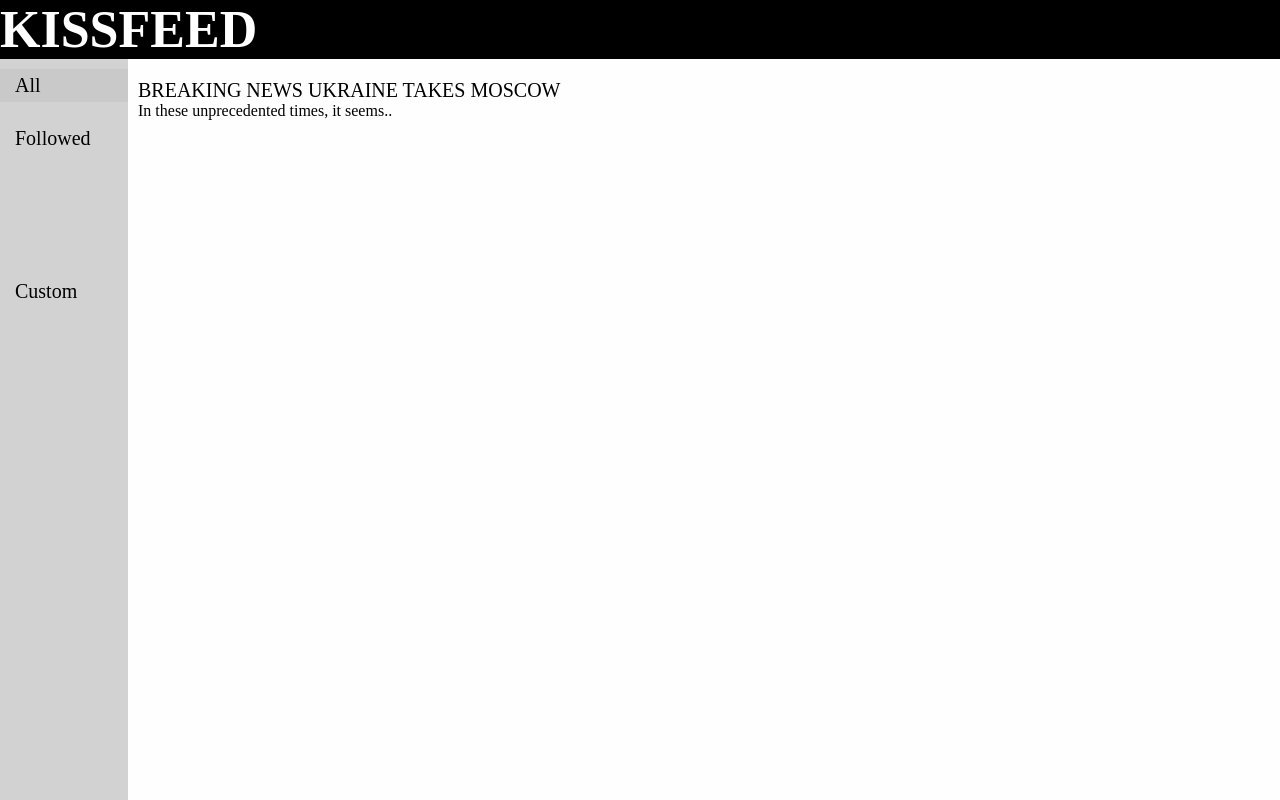
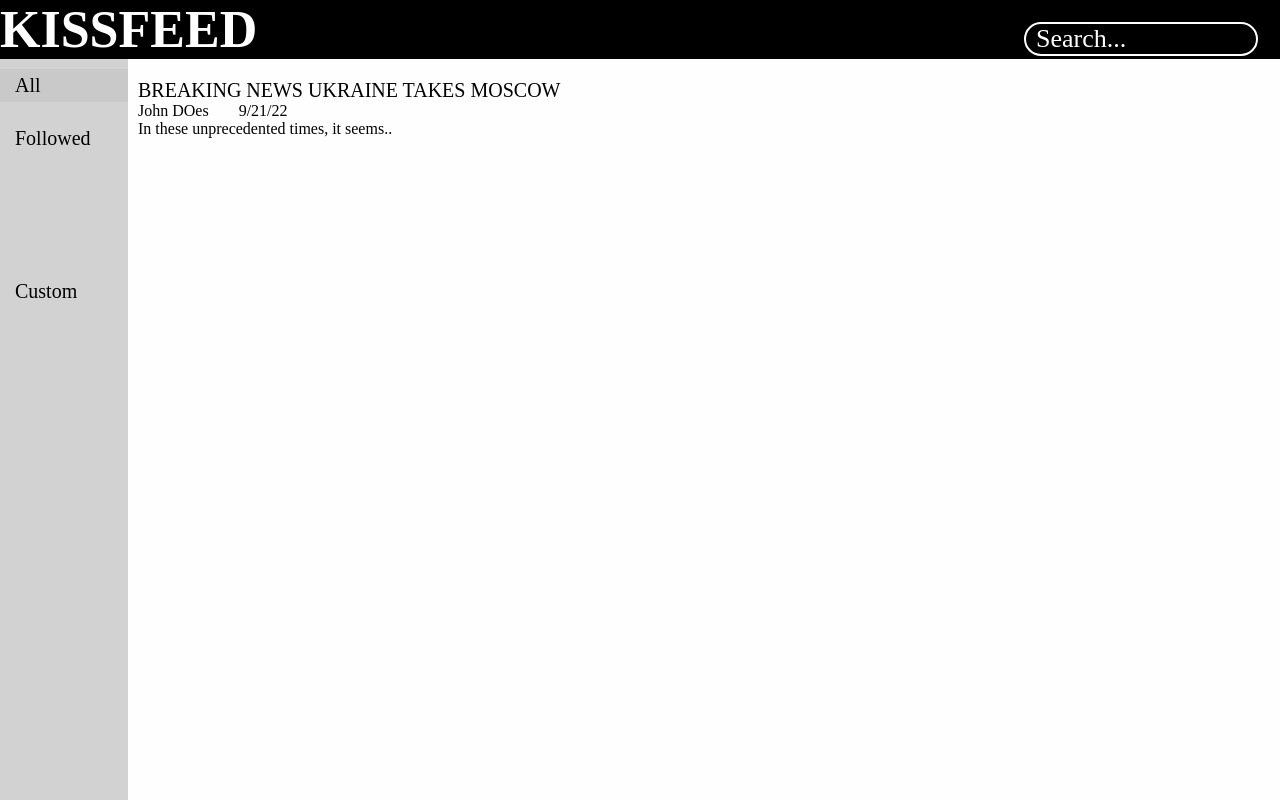
Before and after one commit to ElenBhattarai/kissfeed, a React (Create React App) app in the folder my-app/: page /app in a window 1280 px wide. Shown: the top 800 px of the page. Built offline with nearby package versions, Linux system fonts and the light colour scheme; a web font is replaced by a local one.

Commit message:
search bar

```diff
--- a/my-app/src/App.css
+++ b/my-app/src/App.css
@@ -129,6 +129,46 @@ button {
   }
 }
 
+.searchtext{
+  padding-left: 10px;
+}
+
+.search{
+  width: 18%;
+  display: inline-block;
+  border-radius: 25px;
+  border: 2px solid #ffffff;
+  /*margin-right: 20px;*/
+}
+
+.hTitle{
+  display: inline-block;
+  width: 80%;
+}
+
+#theHeader{
+  white-space: nowrap;
+}
+
+#search{
+  width: 100vw;
+  border-radius: 25px;
+}
+
+#newsinfo{
+  white-space: nowrap;
+  margin-left: 10px;
+}
+
+.author {
+  display: inline-block;
+}
+
+.date {
+  display: inline-block;
+  margin-left: 30px;
+}
+
 .article {
   height: 100px;
 }
--- a/my-app/src/App.js
+++ b/my-app/src/App.js
@@ -50,9 +50,16 @@ function App() {
   return (
     <div className="App">
       <header className="App-header">
-        <h1>
+        <div id = 'theHeader'>
+        <h1 class = 'hTitle'>
           KISSFEED
         </h1>
+        <div class = 'search'>
+          <text class = 'searchtext'>
+            Search...
+          </text>
+        </div>
+        </div>
       </header>
       <body>
         <div class = 'mainpage'>
--- a/my-app/src/Components/Article.js
+++ b/my-app/src/Components/Article.js
@@ -21,6 +21,14 @@ function Article(props) {
         <div class = 'newsrow'>
                 {props.title}
         </div>
+        <div id = 'newsinfo' >
+            <div class = 'author'>
+                John DOes
+            </div>
+            <div class = 'date'>
+                9/21/22
+            </div>
+        </div>
         {clicked ? (
                 <div class = 'newsrowtext'>
                   {props.teaser}
```
